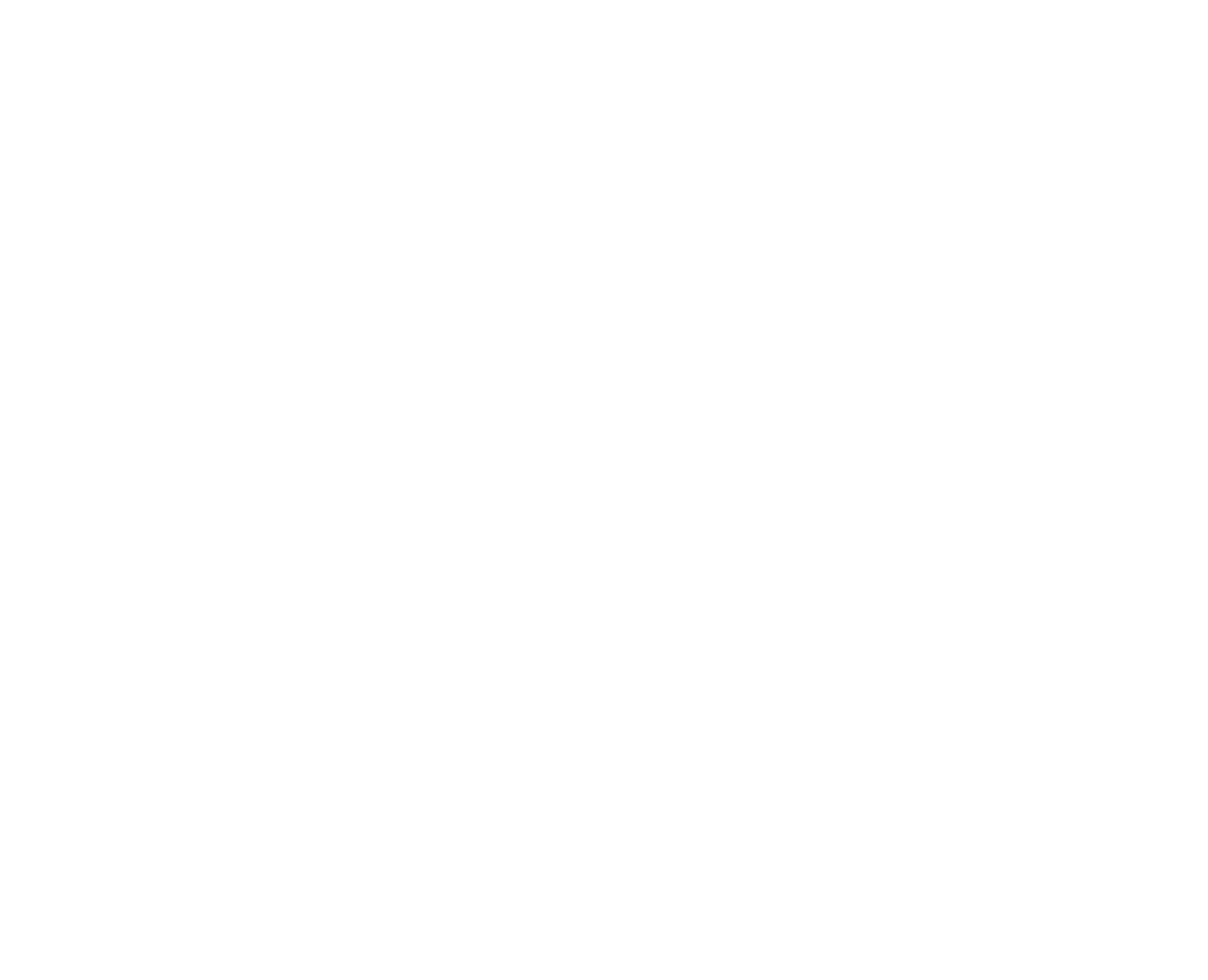
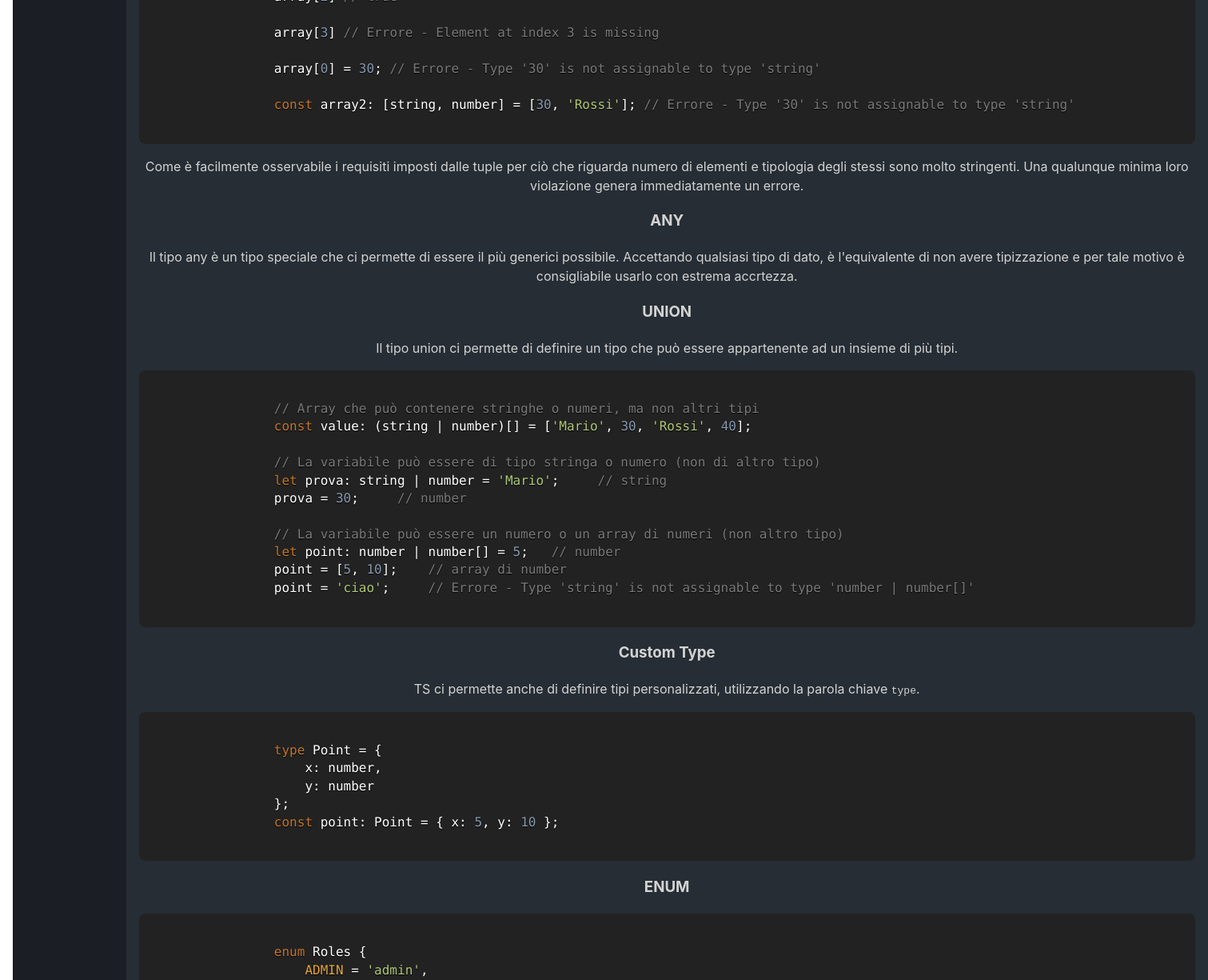
Before and after one commit to aleattene/aleattene-knowledges, a React (Vite) app: page /it/languages/typescript in a window 1280 px wide. Shown: the part 3200-4425 px from the top of the page at 80% size, 1511 px wide, since content can reach past the window. Before the commit the page ends 3033 px from the top, so only its background shows below. Built offline with nearby package versions, Linux system fonts and the light colour scheme.

Commit message:
feat(ts): add tuple, union, any, custom type, and enum examples

```diff
--- a/src/pages/it/Languages/Typescript/Typescript.tsx
+++ b/src/pages/it/Languages/Typescript/Typescript.tsx
@@ -108,9 +108,83 @@ const Typescript: React.FC = () => {
                 // Any Type (viene accettato qualsiasi tipo)
                 const array: any[] = ['Mario', 30, true];
             `}/>
+            <h3>Tuple</h3>
+            <p>Le tuple sono array di lunghezza fissa, dove ogni elemento ha un tipo definito in fase di
+                dichiarazione ed inizializzazione.</p>
+            <TypescriptCode code={`
+                const array: [string, number, boolean] = ['Mario', 30, true];
 
+                array[0] // Mario
+                array[1] // 30
+                array[2] // true
 
+                array[3] // Errore - Element at index 3 is missing
 
+                array[0] = 30; // Errore - Type '30' is not assignable to type 'string'
+
+                const array2: [string, number] = [30, 'Rossi']; // Errore - Type '30' is not assignable to type 'string'
+            `}/>
+            <p>Come è facilmente osservabile i requisiti imposti dalle tuple per ciò che riguarda numero di elementi
+                e tipologia degli stessi sono molto stringenti. Una qualunque minima loro violazione genera
+                immediatamente un errore.
+            </p>
+            <h3>ANY</h3>
+            <p>Il tipo any è un tipo speciale che ci permette di essere il più generici possibile. Accettando qualsiasi
+                tipo di dato, è l'equivalente di non avere tipizzazione e per tale motivo è consigliabile usarlo con
+                estrema accrtezza.
+            </p>
+            <h3>UNION</h3>
+            <p>Il tipo union ci permette di definire un tipo che può essere appartenente ad un insieme di più  tipi.</p>
+            <TypescriptCode code={`
+                // Array che può contenere stringhe o numeri, ma non altri tipi
+                const value: (string | number)[] = ['Mario', 30, 'Rossi', 40];
+
+                // La variabile può essere di tipo stringa o numero (non di altro tipo)
+                let prova: string | number = 'Mario';     // string
+                prova = 30;     // number
+
+                // La variabile può essere un numero o un array di numeri (non altro tipo)
+                let point: number | number[] = 5;   // number
+                point = [5, 10];    // array di number
+                point = 'ciao';     // Errore - Type 'string' is not assignable to type 'number | number[]'
+            `}/>
+            <h3>Custom Type</h3>
+            <p>TS ci permette anche di definire tipi personalizzati, utilizzando la parola chiave <code>type</code>.</p>
+            <TypescriptCode code={`
+                type Point = {
+                    x: number,
+                    y: number
+                };
+                const point: Point = { x: 5, y: 10 };
+            `}/>
+            <h3>ENUM</h3>
+            <TypescriptCode code={`
+                enum Roles {
+                    ADMIN = 'admin',
+                    USER = 'user',
+                    GUEST = 'guest'
+                }
+
+                const user = {
+                    name: 'Mario',
+                    role: Roles.ADMIN
+                };
+
+                // Accesso ai valori dell'enum tramite la chiave
+                if (user.role === Roles.ADMIN) {
+                    console.log('Admin');
+                }
+
+                // Accesso agli indici dell'enum tramite il valore
+                Object.keys(Roles).indexOf('admin')     // 0
+                Object.keys(Roles).indexOf('user')      // 1
+                Object.keys(Roles).indexOf('guest')     // 2
+
+                // Accesso alle chiavi dell'enum tramite l'indice
+                Object.keys(Roles)[0]    // ADMIN
+                Object.keys(Roles)[1]    // USER
+                Object.keys(Roles)[2]    // GUEST
+            `}/>
         </div>
     );
 };
```
